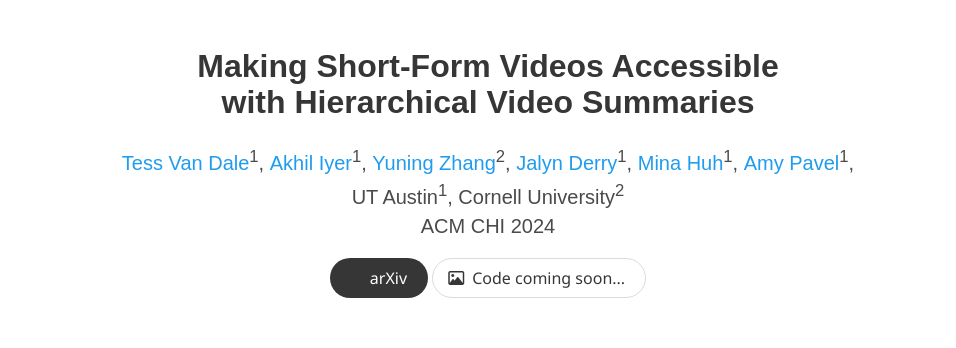
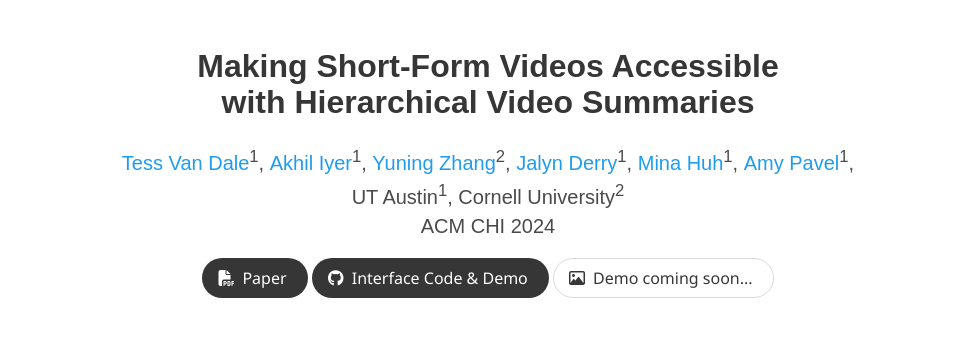
Before and after one commit to minarainbow/ShortScribe, a plain HTML site: page index.html in a window 1280 px wide. Shown: the top 348 px of the page, without its empty margins (152-1108 px from the left). Drawn offline with nearby package versions, Linux system fonts and the light colour scheme; some icons are missing; a web font is replaced by a local one.

Commit message:
Update index.html

```diff
--- a/index.html
+++ b/index.html
@@ -76,15 +76,15 @@
                   <div class="column has-text-centered">
                     <div class="publication-links">
                          <!-- Arxiv PDF link -->
-                      <!-- <span class="link-block">
-                        <a href="https://dl.acm.org/doi/10.1145/3544548.3581494" target="_blank"
+                      <span class="link-block">
+                        <a href="https://dl.acm.org/doi/10.1145/3613904.3642839" target="_blank"
                         class="external-link button is-normal is-rounded is-dark">
                         <span class="icon">
                           <i class="fas fa-file-pdf"></i>
                         </span>
                         <span>Paper</span>
                       </a>
-                    </span> -->
+                    </span>
 
                     <!-- Supplementary PDF link -->
                     <!-- <span class="link-block">
@@ -98,18 +98,18 @@
                   </span> -->
 
                   <!-- Github link -->
-                  <!-- <span class="link-block">
-                    <a href="https://github.com/YOUR REPO HERE" target="_blank"
+                  <span class="link-block">
+                    <a href="https://github.com/Akl35/shortscribe?tab=readme-ov-file" target="_blank"
                     class="external-link button is-normal is-rounded is-dark">
                     <span class="icon">
                       <i class="fab fa-github"></i>
                     </span>
-                    <span>Code</span>
+                    <span>Interface Code & Demo</span>
                   </a>
-                </span> -->
+                </span>
 
                 <!-- ArXiv abstract Link -->
-                <span class="link-block">
+<!--                 <span class="link-block">
                   <a href="https://arxiv.org/abs/2402.10382" target="_blank"
                   class="external-link button is-normal is-rounded is-dark">
                   <span class="icon">
@@ -117,7 +117,7 @@
                   </span>
                   <span>arXiv</span>
                 </a>
-              </span>
+              </span> -->
               <!-- Demo link -->
               <span class="link-block">
                 <a
@@ -125,7 +125,7 @@
                 <span class="icon">
                   <i class="fa fa-image"></i>
                 </span>
-                <span>Code coming soon...</span>
+                <span>Demo coming soon...</span>
               </a>
             </span>
             </div>
```
